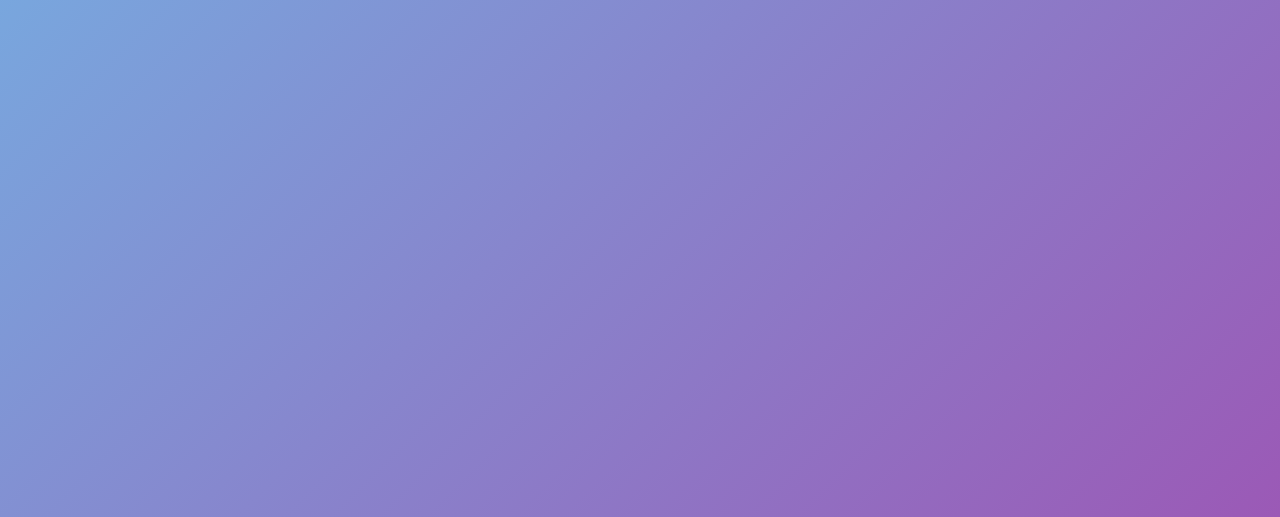
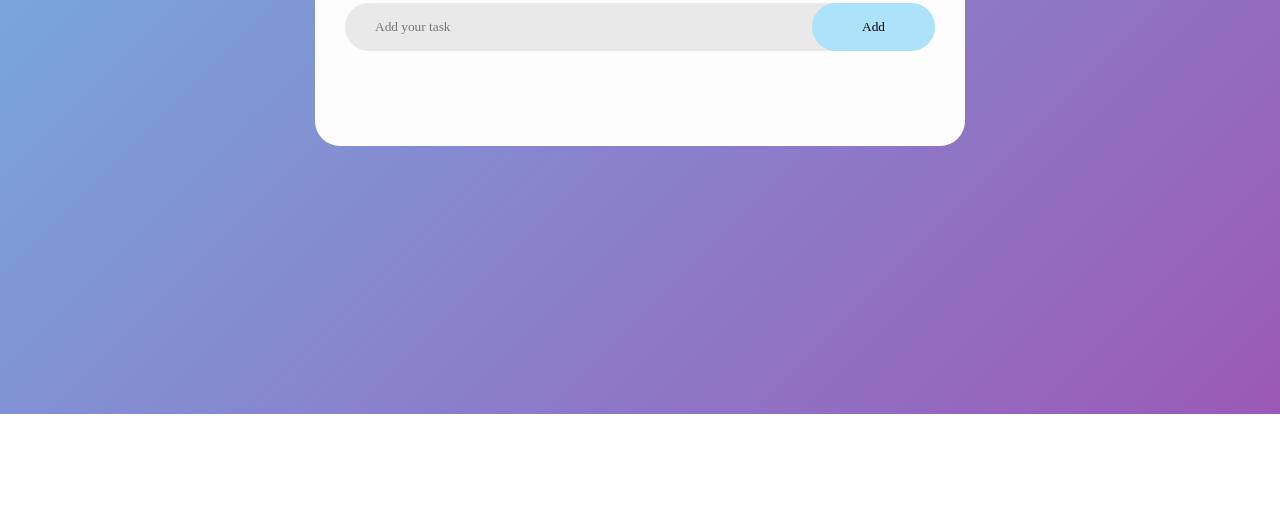
Before and after one commit to Gima31/todoapp, a plain HTML site: page index.html in a window 1280 px wide. Shown: the part 386-903 px from the top of the page. After the commit the page ends 800 px from the top, so only its background shows below. Drawn offline with Linux system fonts and the light colour scheme.

Commit message:
Update style.css

```diff
--- a/style.css
+++ b/style.css
@@ -13,7 +13,7 @@
   align-items: center;
   justify-content: center;
   padding: 10px;
-  padding-bottom: 500px;
+  padding-bottom: 100px;
 }
 
 .todo-app {
```
